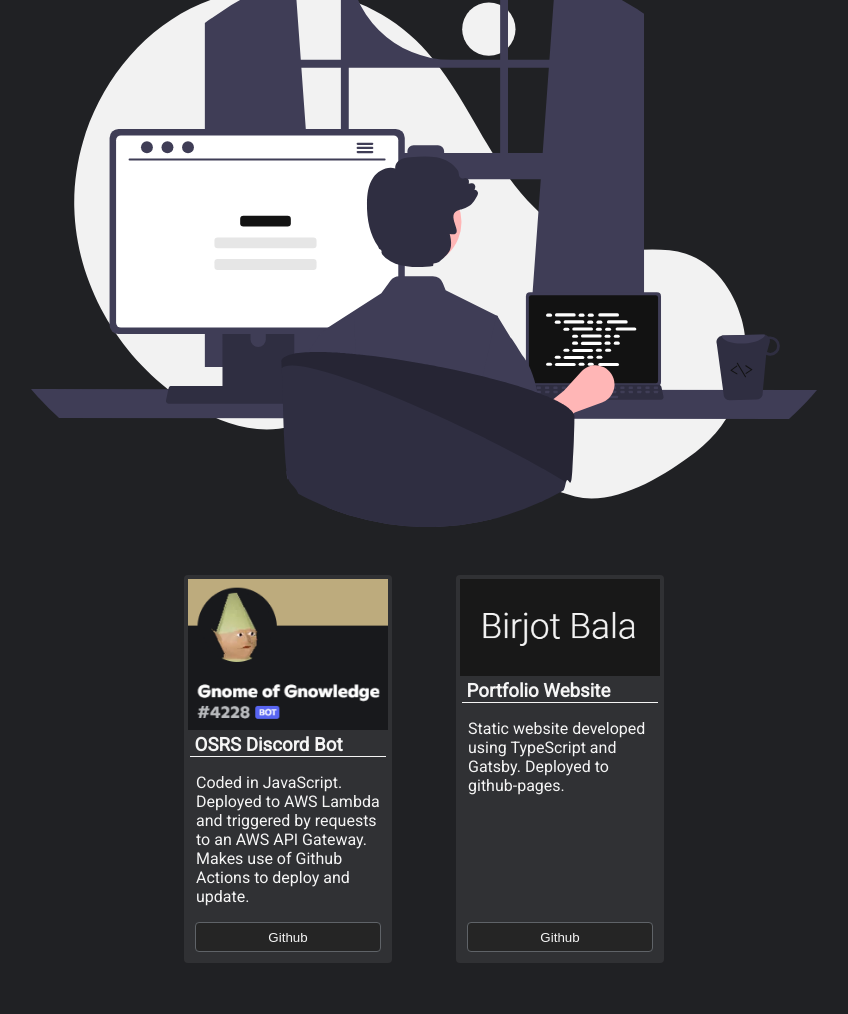
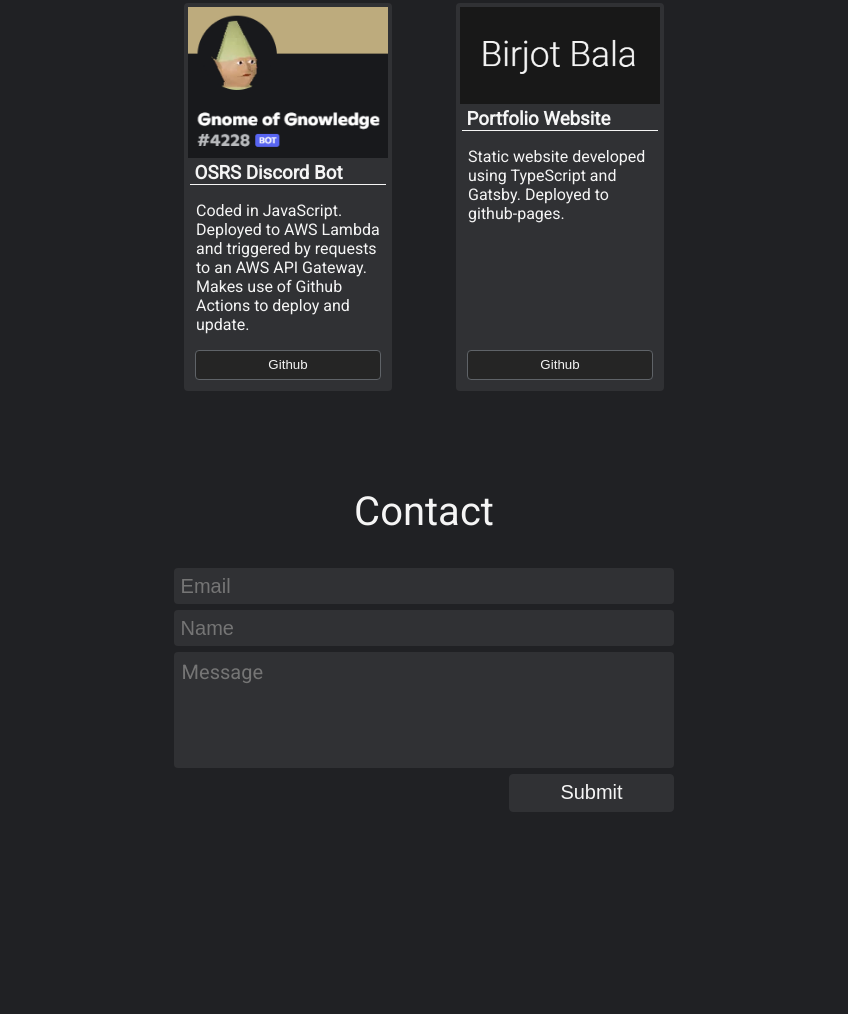
Before and after one commit to Birjot-Bala/birjot-bala.github.io, a Gatsby site: page / in a window 1280 px wide. Shown: the part 367-1381 px from the top of the page, without its empty margins (216-1064 px from the left). After the commit the page ends 1225 px from the top, so only its background shows below. Built offline with nearby package versions, Linux system fonts and the light colour scheme; Gatsby itself is replaced by a stand-in of ours.

Commit message:
Added contact form

```diff
--- /dev/null
+++ b/src/components/contactForm.tsx
@@ -0,0 +1,17 @@
+import React from 'react'
+
+const ContactForm = () => {
+  return (
+    <section className="contactForm">
+        <h2>Contact</h2>
+        <form method="post" action="https://formspree.io/f/myyooroz">
+            <input type="email" name="_replyto" placeholder="Email" />
+            <input type="text" name="name" placeholder="Name" />
+            <textarea name="message" placeholder="Message" />
+            <input type="submit" className="submit" />
+        </form>
+    </section>
+  )
+}
+
+export default ContactForm
--- a/src/pages/index.tsx
+++ b/src/pages/index.tsx
@@ -1,5 +1,6 @@
 import { graphql, PageProps } from 'gatsby';
 import React from 'react'
+import ContactForm from '../components/contactForm';
 import Layout from "../components/layout"
 import Projects from '../components/projects';
 import { indexPage, text } from "../styles/index.module.css"
@@ -20,9 +21,9 @@ const IndexPage = ({ data: { markdownRemark } }: PageProps<DataProps>): JSX.Elem
         <Layout>
             <div className={ indexPage }>
                 <div className={ text } dangerouslySetInnerHTML={{ __html: markdownRemark.html }}/>
-                <img src={ markdownRemark.frontmatter.svg.publicURL } />
                 <Projects />
             </div>
+            <ContactForm />
         </Layout>
     )
 }
--- a/src/styles/global.css
+++ b/src/styles/global.css
@@ -8,12 +8,13 @@
 }
 
 html {
-    background-color: var(--main-color);
+    background-color: var(--bg-color);
     overflow-y: scroll;
 }
 
 body {
     margin: 0;
+    padding-bottom: 20px;
     font-family: "Roboto", sans-serif;
     min-width: 350px;
     color: var(--font-color);
@@ -76,3 +77,50 @@ nav .social-media .material-symbols-outlined {
   'GRAD' 0,
   'opsz' 48
 }
+
+.contactForm h2 {
+    text-align: center;
+    font-weight: 400;
+    font-size: 2.5em;
+}
+
+.contactForm form {
+    display:flex;
+    flex-direction: column;
+    max-width: 500px;
+    margin: 20px auto;
+    padding: 0px 20px;
+}
+
+.contactForm input {
+    margin-bottom: 6px;
+    font-size: 1.25em;
+    background-color: #303134;
+    color: inherit;
+    border: none;
+    border-radius: 4px;
+    padding: 0.33em;
+}
+
+.contactForm textarea {
+    font-family: inherit;
+    font-size: 1.25em;
+    resize: none;
+    background-color: #303134;
+    color: inherit;
+    border: 1px  solid transparent;
+    border-radius: 4px;
+    padding: 0.33em;
+    height: 5em;
+    margin-bottom: 6px;
+}
+
+.contactForm .submit {
+    margin-left: auto;
+    width: 33%;
+    border: solid 1px #303134
+}
+
+.contactForm .submit:hover {
+    border: 1px solid #5f6368
+}
```
Also changed, not shown: src/styles/index.module.css (+0 -9 lines).
